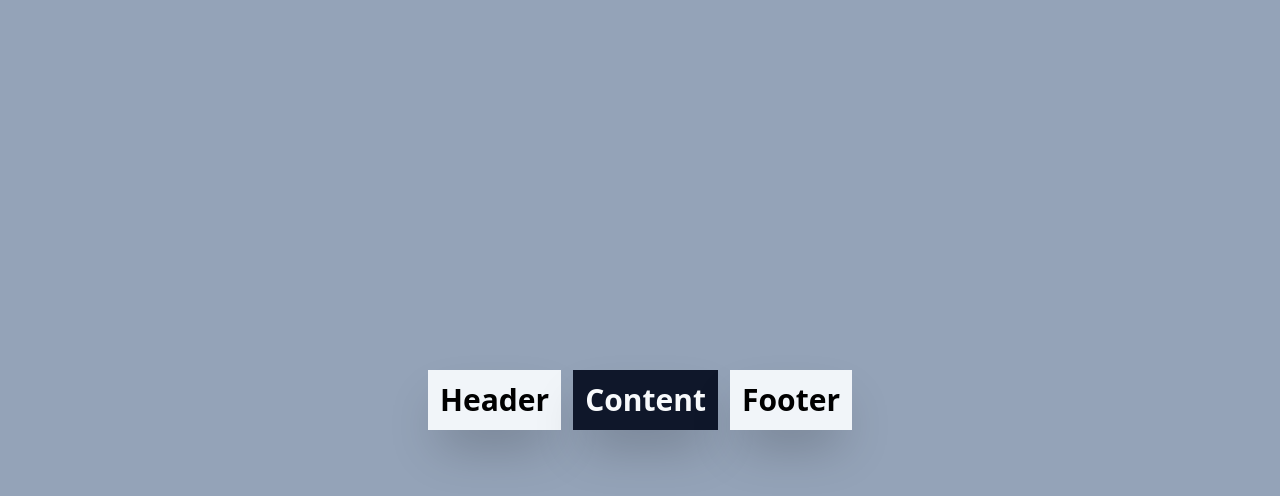
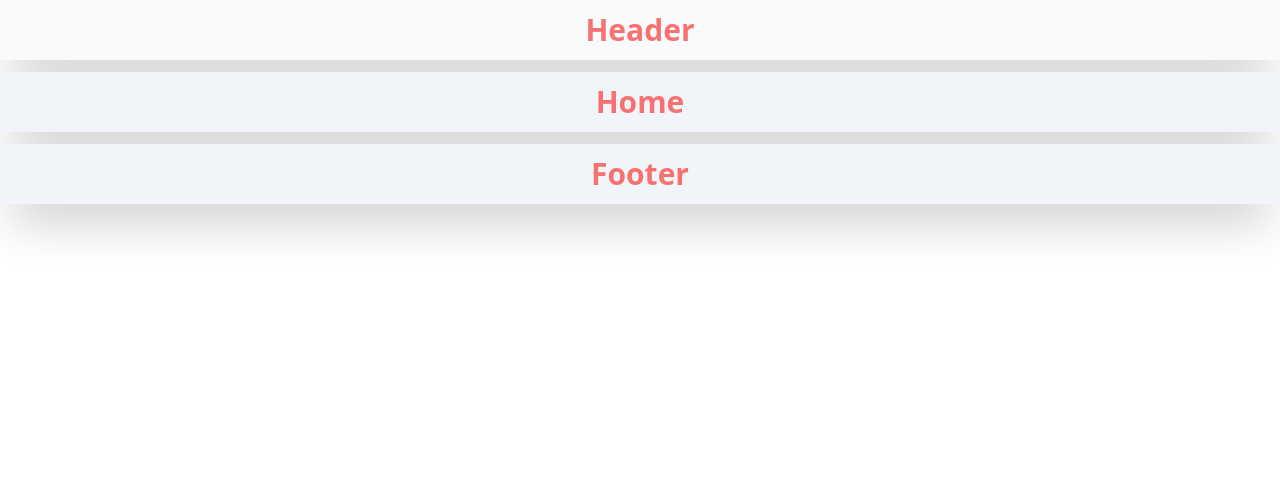
Before and after one commit to akrn27/learn-nextjs, a Next.js app: page / in a window 1280 px wide. Shown: the top 496 px of the page. Built offline with nearby package versions, Linux system fonts and the light colour scheme.

Commit message:
Tugas Hari 5

```diff
--- a/components/footer/index.js
+++ b/components/footer/index.js
@@ -4,7 +4,7 @@ import React from "react";
 
 const Footer = () => {
   return (
-    <div className="p-3 shadow-2xl text-3xl font-semibold text-center cursor-pointer bg-slate-100 hover:bg-slate-50 active:shadow-none active:scale-95">
+    <div className="p-3 shadow-2xl text-3xl font-semibold text-center cursor-pointer bg-slate-100 hover:bg-slate-50 active:shadow-none active:scale-95 mt-3">
       Footer
     </div>
   );
--- a/components/header/index.js
+++ b/components/header/index.js
@@ -8,7 +8,7 @@ const Header = () => {
   return (
     <>
       {/* <Menu /> */}
-      <div className="p-3 shadow-2xl text-3xl font-semibold text-center cursor-pointer bg-slate-100 hover:bg-slate-50 active:shadow-none active:scale-95">
+      <div className="p-3 shadow-2xl text-3xl font-semibold text-center cursor-pointer bg-slate-100 hover:bg-slate-50 active:shadow-none active:scale-95 mb-3">
         Header
       </div>
     </>
--- /dev/null
+++ b/layout/index.js
@@ -0,0 +1,25 @@
+import React from "react";
+import Header from "@/components/header";
+import Footer from "@/components/footer";
+import Head from "next/head";
+
+export const Layout = ({ children }) => {
+  return (
+    <>
+      <div>
+        <Head>
+          <title>Create Next App</title>
+          <meta name="description" content="Generated by create next app" />
+          <meta name="viewport" content="width=device-width, initial-scale=1" />
+          <link rel="icon" href="/favicon.ico" />
+        </Head>
+
+        <div>
+          <Header />
+          {children}
+          <Footer />
+        </div>
+      </div>
+    </>
+  );
+};
--- a/pages/index.js
+++ b/pages/index.js
@@ -1,26 +1,20 @@
 import Head from "next/head";
 import Image from "next/image";
 import { Inter } from "next/font/google";
-import styles from "@/styles/Home.module.css";
-import Header from "@/components/header";
-import Footer from "@/components/footer";
-import { Content } from "@/components/content";
+// import styles from "@/styles/Home.module.css";
+import { Layout } from "@/layout";
 
 const inter = Inter({ subsets: ["latin"] });
 
-export default function Home() {
+export default function Main({ children }) {
   return (
     <>
-      <Head>
-        <title>Create Next App</title>
-        <meta name="description" content="Generated by create next app" />
-        <meta name="viewport" content="width=device-width, initial-scale=1" />
-        <link rel="icon" href="/favicon.ico" />
-      </Head>
-      <div className="h-screen flex justify-center items-center gap-3 bg-slate-400">
-        <Header />
-        <Content />
-        <Footer />
+      <div className="text-red-400">
+        <Layout>
+          <p className="p-3 shadow-2xl text-3xl font-semibold text-center cursor-pointer bg-slate-100 hover:bg-slate-50 active:shadow-none active:scale-95">
+            Home
+          </p>
+        </Layout>
       </div>
     </>
   );
--- /dev/null
+++ b/pages/profile.js
@@ -0,0 +1,14 @@
+import Head from "next/head";
+import { Layout } from "@/layout";
+
+export default function Profile() {
+  return (
+    <>
+      <Layout>
+        <p className="p-3 shadow-2xl text-3xl font-semibold text-center cursor-pointer bg-slate-100 hover:bg-slate-50 active:shadow-none active:scale-95">
+          Profile
+        </p>
+      </Layout>
+    </>
+  );
+}
```
